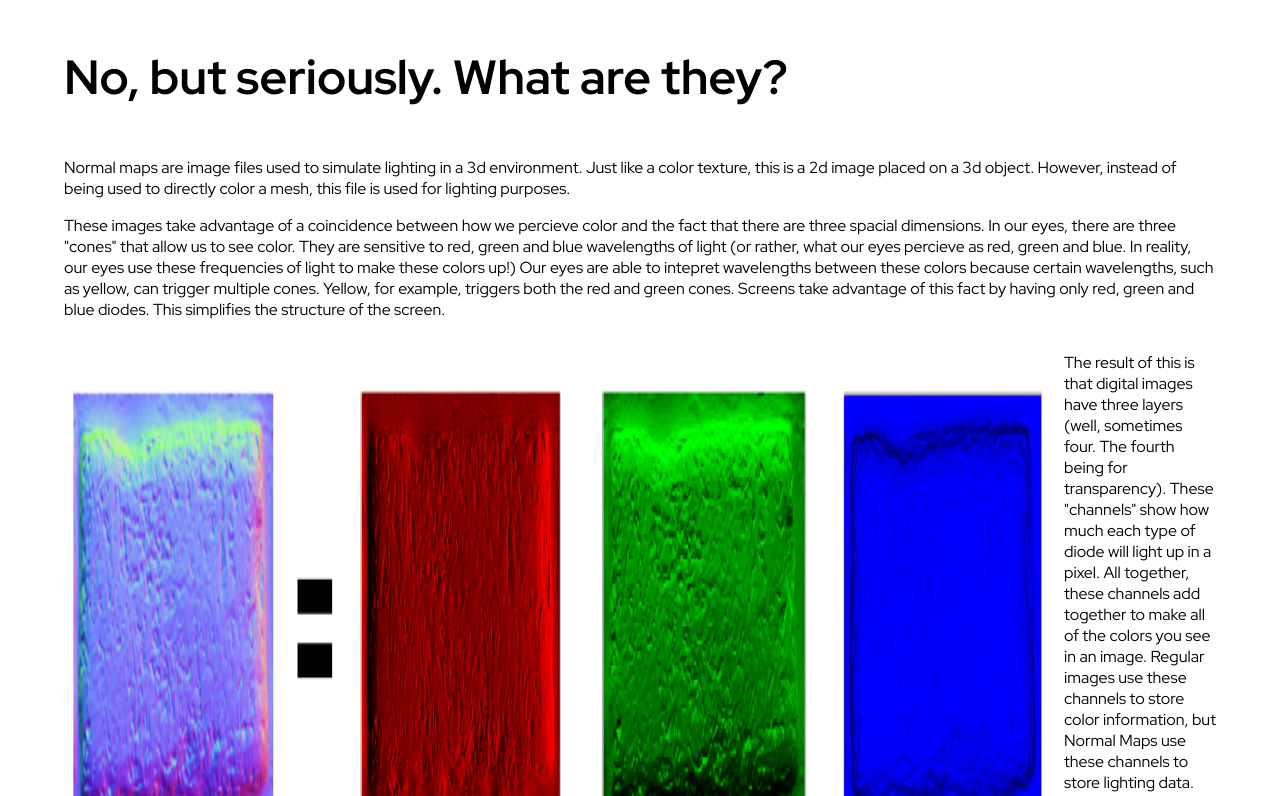
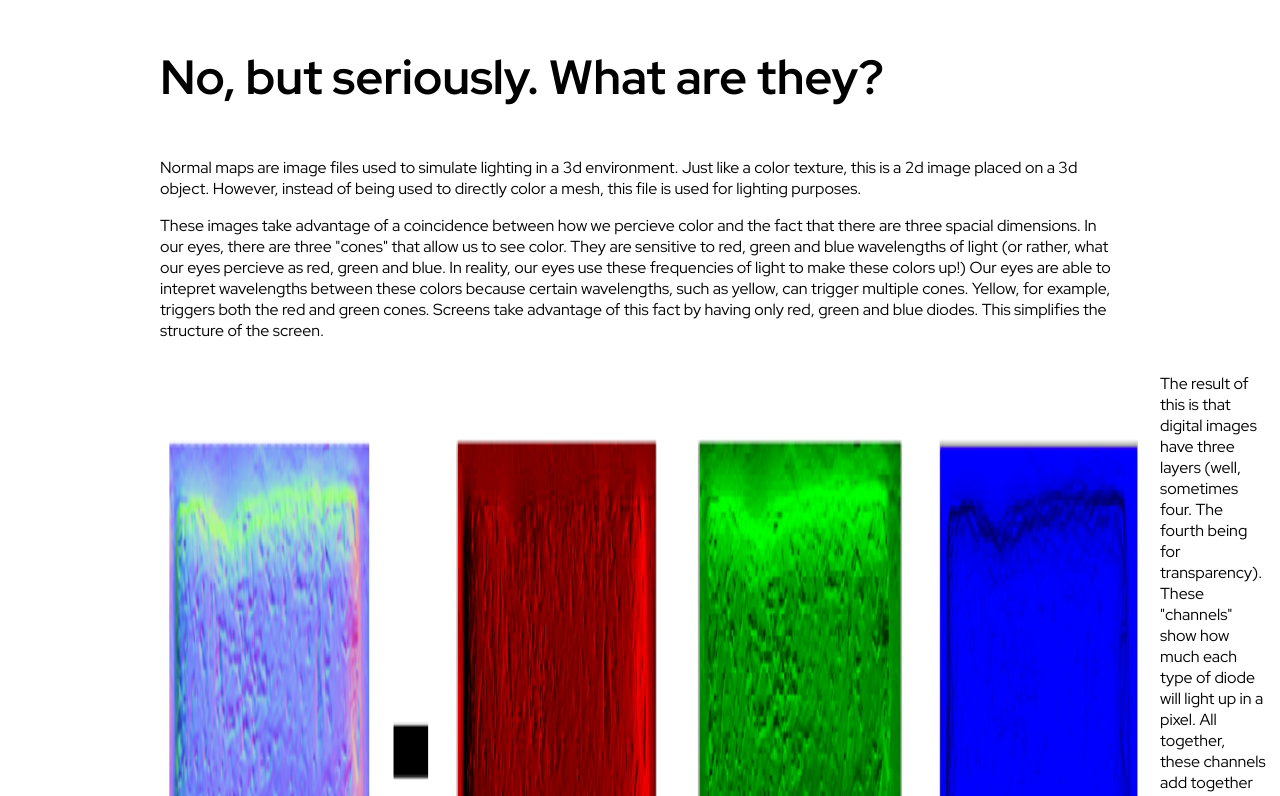
Before and after one commit to GrantSmith121/ThreeJS-Project, a website built with Vite: page index.html in a window 1280 px wide. Shown: the part 980-1776 px from the top of the page. Built offline with nearby package versions, Linux system fonts and the light colour scheme.

Commit message:
Cleaned up article css

```diff
--- a/main.css
+++ b/main.css
@@ -76,7 +76,8 @@
   }
 
   .article-body {
-    margin: 2em;
+    margin-left: 8em;
+    margin-right: 8em;
   }
 
   .article-button {
```
